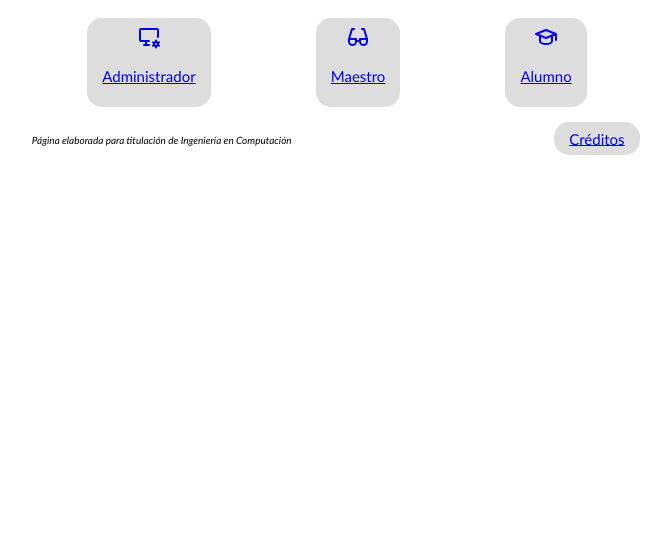
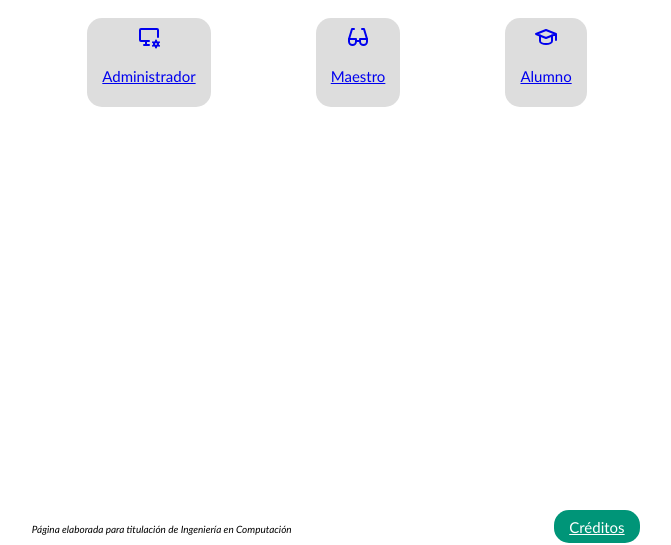
Before and after one commit to Rogue022/ProyectoT, a PHP site: page / in a window 1280 px wide. Shown: the part 255-800 px from the top of the page, without its empty margins (303-974 px from the left). Run offline with PHP 8.4, Linux system fonts and the light colour scheme.

Commit message:
Commit restante del día

```diff
--- a/CSS/HojaDeEstilos.css
+++ b/CSS/HojaDeEstilos.css
@@ -19,6 +19,7 @@ body{
     align-items: center;
     font-family: 'Trebuchet MS', 'Lucida Sans Unicode', 'Lucida Grande', 'Lucida Sans', Arial, sans-serif;
     padding: 2rem;
+    width: auto;
 }
 
 .Subtitulo{
@@ -44,6 +45,9 @@ body{
     gap: 26rem;
     align-items: baseline;
     justify-content: center;
+    position: absolute;
+    bottom: 0;
+    width: 100%;
 }
 
 .ContCol1{
@@ -68,6 +72,12 @@ body{
 }
 
 .Pill--selected{
+    font-size: 1.5rem;
+    padding: 0.5em 1em;
+    margin: 0.255rem;
+    border-radius: 1em;
+    border: none;
+    outline: none;
     background: #009578;
     color: #ffffff;
 }
--- a/index.html
+++ b/index.html
@@ -73,7 +73,7 @@
                 <p>Página elaborada para titulación de Ingeniería en Computación</p>
             </div>
             <div>
-                <a href="Creditos/PagCreditos.html" class="Pill"> Créditos </a>
+                <a href="Creditos/PagCreditos.html" class="Pill--selected"> Créditos </a>
             </div>
         </section>
     </footer>
```
